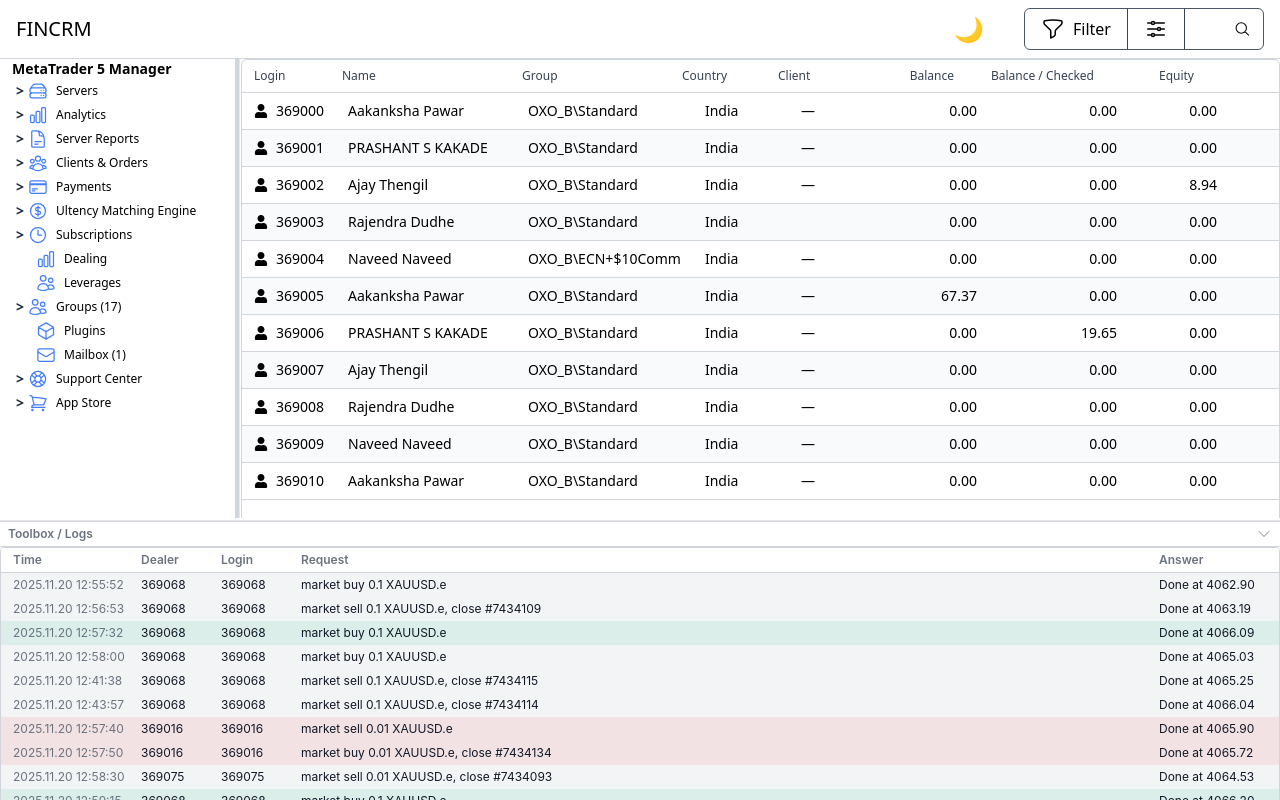
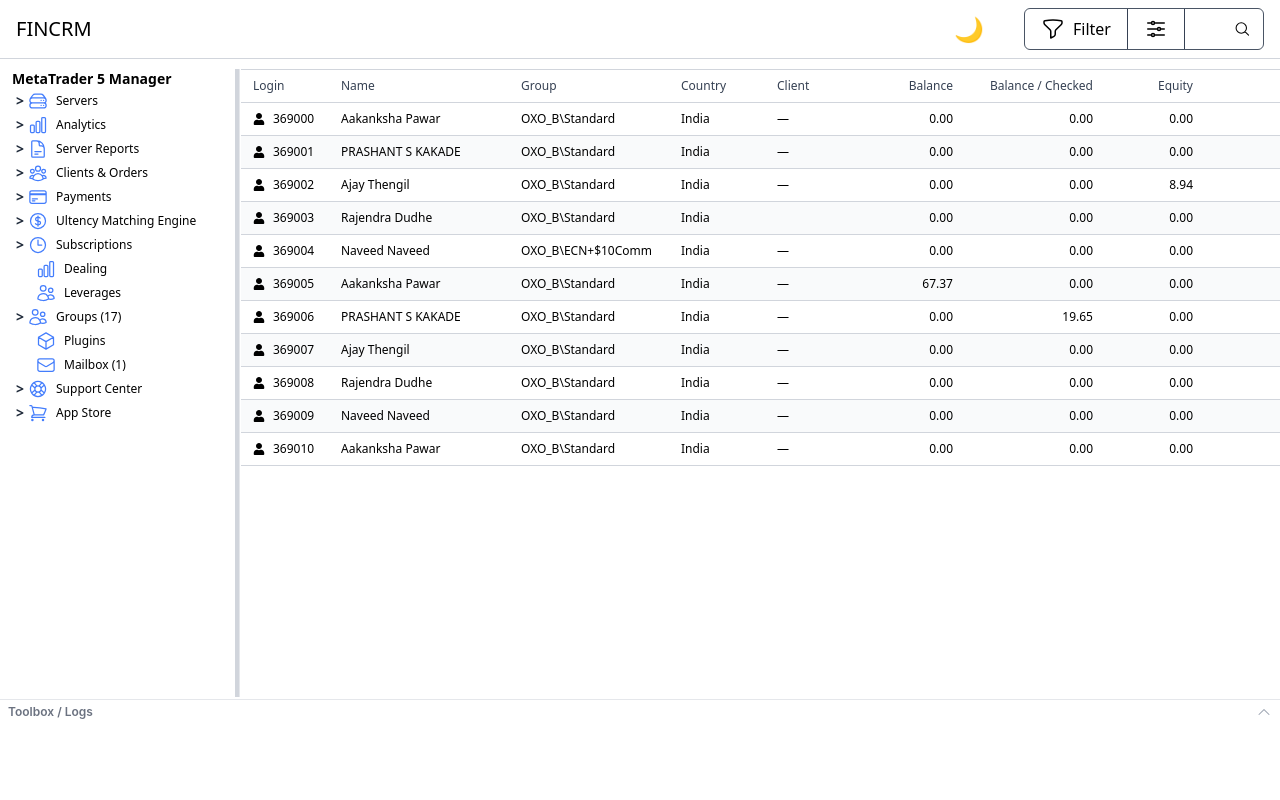
Before and after one commit to katochrasik794/mt5manager-clone, a React (Vite) app: page /trading-accounts in a window 1280 px wide. Built offline with nearby package versions, Linux system fonts and the light colour scheme.

Commit message:
Applied stretchable sidebar, main, and footer

```diff
--- a/src/App.jsx
+++ b/src/App.jsx
@@ -83,7 +83,7 @@
   const { mode } = useContext(Mycontext);
   const [sidebarOpen, setSidebarOpen] = useState(false);
   const [sidebarWidth, setSidebarWidth] = useState(240); // default sidebar width
-  const [footerHeight, setFooterHeight] = useState(40); // default footer height
+  const [footerHeight, setFooterHeight] = useState(40); // will be overridden to 10% of screen
   const [isSidebarResizing, setIsSidebarResizing] = useState(false);
   const [isMainResizing, setIsMainResizing] = useState(false);
   const [isFooterResizing, setIsFooterResizing] = useState(false);
@@ -95,6 +95,13 @@
   useEffect(() => {
     setSidebarOpen(false);
   }, [location]);
+
+  // Set initial footerHeight to 10% of screen height
+  useEffect(() => {
+    if (typeof window !== "undefined") {
+      setFooterHeight(window.innerHeight * 0.1);
+    }
+  }, []);
 
   useEffect(() => {
     function handleMouseMove(e) {
@@ -159,12 +166,17 @@
       className={`h-screen flex flex-col ${isResizing ? "select-none" : ""} ${mode}`}
       style={{ backgroundColor: mode === "dark" ? "#2c2c2c" : "white" }}
     >
-      {/* Topbar - always visible */}
-      <Topbar onToggleSidebar={() => setSidebarOpen((s) => !s)} />
+      {/* Topbar - fixed to ~10% of screen height */}
+      {/* <div style={{ height: "10vh", borderBottom: "1px solid #ccc" }}>
+        <Topbar onToggleSidebar={() => setSidebarOpen((s) => !s)} />
+      </div> */}
+      <Topbar />
 
-      {/* Wrapper for middle (sidebar + main) and footer */}
-      <div className="flex flex-col overflow-hidden">
-        {/* Middle area: sidebar + changing dashboard content */}
+      {/* Wrapper for middle (sidebar + main) and footer - occupies remaining 90% */}
+      <div className="flex flex-col overflow-hidden" style={{ height: "90vh",
+        padding: "10px 0px 0px 0px"
+       }}>
+        {/* Middle area: sidebar + changing dashboard content (≈80% initially) */}
         <div
           className="flex-1 grid overflow-hidden"
           style={{
@@ -198,7 +210,11 @@
           <div></div>
 
           {/* Main area - stretches smoothly when sidebar is resized */}
-          <main className="overflow-auto relative">
+          <main
+            className={`overflow-auto relative ${
+              mode === "dark" ? "bg-[#2c2c2c]" : "bg-white"
+            }`}
+          >
             {/* Horizontal resize handle on main's left border */}
             <div
               onMouseDown={handleMainResizeMouseDown}
@@ -233,7 +249,7 @@
           }`}
         />
 
-        {/* Footer always visible, but height stretchable */}
+        {/* Footer always visible, but height stretchable (initially ~10% of screen) */}
         <div
           className={`shrink-0 overflow-hidden border-t ${
             mode === "dark"
--- a/src/components/FooterBar.jsx
+++ b/src/components/FooterBar.jsx
@@ -69,7 +69,7 @@
   const styles = mode === "dark" ? darkStyles : lightStyles;
 //   const login = "2025.11.20 08:50:33";
 //   const logout = "—";
-  const [isLogsPanelOpen, setIsLogsPanelOpen] = useState(true);
+  const [isLogsPanelOpen, setIsLogsPanelOpen] = useState(false);
 
   useEffect(() => {
     setFooterHeight(isLogsPanelOpen ? 280 : 50);
--- a/src/pages/clients/ClientPage.jsx
+++ b/src/pages/clients/ClientPage.jsx
@@ -60,7 +60,7 @@
         </div>
 
         {/* Scrollable body: fixed height so ~20 rows are visible (adjust h-[720px] if you need exact fit) */}
-        <div className={`max-h-[530px] overflow-y-auto ${mode === "dark" ? "custom-scrollbar" : "custom-scrollbar-light"}`}>
+        <div className={`overflow-y-auto ${mode === "dark" ? "custom-scrollbar" : "custom-scrollbar-light"}`}>
           <table className="min-w-full table-fixed border-collapse">
             <tbody>
               {rows.map((r, idx) => (
--- a/src/pages/clients/OnlineUsers.jsx
+++ b/src/pages/clients/OnlineUsers.jsx
@@ -86,9 +86,9 @@
         <div className="text-sm text-gray-400">Showing table — scroll to see more</div>
       </div> */}
 
-      <div className={`rounded-md shadow-sm overflow-hidden ${mode === "dark" ? "bg-[#2c2c2c] border border-gray-700" : "bg-white border border-gray-300"}`}>
+      <div className={`overflow-hidden ${mode === "dark" ? "bg-[#2c2c2c] border border-gray-700" : "bg-white border border-gray-300"}`}>
         {/* HEADER */}
-        <div className="w-full overflow-x-auto">
+        <div className="w-full h-full overflow-x-auto">
           <table className="min-w-full table-fixed border-collapse">
             <thead>
               <tr>
@@ -131,32 +131,32 @@
                   onDoubleClick={() => onRowDoubleClick(r)}
                   className={`border-b cursor-pointer ${mode === "dark" ? `border-gray-800 hover:bg-gray-800/40 ${idx % 2 === 0 ? "bg-[#2c2c2c]" : "bg-[#343434]"}` : `border-gray-300 hover:bg-gray-200 ${idx % 2 === 0 ? "bg-white" : "bg-gray-50"}`}`}
                 >
-                  <td className={`px-3 py-2 text-sm w-[90px] ${mode === "dark" ? "text-gray-200" : "text-black"}`}>
+                  <td className={`px-3 py-2 text-xs w-[90px] ${mode === "dark" ? "text-gray-200" : "text-black"}`}>
                     <div className="flex items-center gap-2">
                       {renderLoginIcon(r.client)}
                       {r.login}
                     </div>
                   </td>
 
-                  <td className={`px-3 py-2 text-sm w-[180px] ${mode === "dark" ? "text-gray-200" : "text-black"}`}>
+                  <td className={`px-3 py-2 text-xs w-[180px] ${mode === "dark" ? "text-gray-200" : "text-black"}`}>
                     {r.group}
                   </td>
-                  <td className={`px-3 py-2 text-sm w-[200px] ${mode === "dark" ? "text-gray-200" : "text-black"}`}>
+                  <td className={`px-3 py-2 text-xs w-[200px] ${mode === "dark" ? "text-gray-200" : "text-black"}`}>
                     {r.name}
                   </td>
-                  <td className={`px-3 py-2 text-sm w-[110px] ${mode === "dark" ? "text-gray-200" : "text-black"}`}>
+                  <td className={`px-3 py-2 text-xs w-[110px] ${mode === "dark" ? "text-gray-200" : "text-black"}`}>
                     {r.client}
                   </td>
-                  <td className={`px-3 py-2 text-sm w-[90px] ${mode === "dark" ? "text-gray-200" : "text-black"}`}>
+                  <td className={`px-3 py-2 text-xs w-[90px] ${mode === "dark" ? "text-gray-200" : "text-black"}`}>
                     {r.version || "5430"}
                   </td>
-                  <td className={`px-3 py-2 text-sm w-[160px] ${mode === "dark" ? "text-gray-200" : "text-black"}`}>
+                  <td className={`px-3 py-2 text-xs w-[160px] ${mode === "dark" ? "text-gray-200" : "text-black"}`}>
                     {r.ip || "0.0.0.0"}
                   </td>
-                  <td className={`px-3 py-2 text-sm text-right w-[100px] ${mode === "dark" ? "text-gray-200" : "text-black"}`}>
+                  <td className={`px-3 py-2 text-xs text-right w-[100px] ${mode === "dark" ? "text-gray-200" : "text-black"}`}>
                     {r.equity}
                   </td>
-                  <td className={`px-3 py-2 text-sm text-right w-[80px] ${mode === "dark" ? "text-gray-200" : "text-black"}`}>
+                  <td className={`px-3 py-2 text-xs text-right w-[80px] ${mode === "dark" ? "text-gray-200" : "text-black"}`}>
                     {r.currency}
                   </td>
                 </tr>
--- a/src/pages/clients/TradingAccounts.jsx
+++ b/src/pages/clients/TradingAccounts.jsx
@@ -43,9 +43,9 @@
         <div className="text-sm text-gray-400">Showing table — scroll to see more</div>
       </div> */}
 
-      <div className={`rounded-md border h-[75vh] shadow-sm overflow-hidden ${mode === "dark" ? "bg-[#2c2c2c] border-gray-700" : "bg-white border-gray-300"}`}>
+      <div className={`border-t overflow-hidden ${mode === "dark" ? "bg-[#2c2c2c] border-gray-700" : "bg-white border-gray-300"}`}>
         {/* Table header */}
-        <div className="w-full overflow-x-auto">
+        <div className="w-full h-full overflow-x-auto">
           <table className="min-w-full table-auto border-collapse">
             <thead>
               <tr className="">
@@ -76,16 +76,16 @@
                   className={`border-b cursor-pointer ${mode === "dark" ? `border-gray-800 hover:bg-gray-800/40 ${idx % 2 === 0 ? "bg-[#2c2c2c]" : "bg-[#343434]"}` : `border-gray-300 hover:bg-gray-200 ${idx % 2 === 0 ? "bg-white" : "bg-gray-50"}`}`}
                   title="Double-click to open client details"
                 >
-                  <td className={`px-3 py-2 text-sm min-w-[88px] flex gap-2 items-center ${mode === "dark" ? "text-gray-200" : "text-black"}`}><FaUser /> {r.login}</td>
-                  <td className={`px-3 py-2 text-sm min-w-[180px] ${mode === "dark" ? "text-gray-200" : "text-black"}`}>{r.name}</td>
-                  <td className={`px-3 py-2 text-sm min-w-[160px] ${mode === "dark" ? "text-gray-200" : "text-black"}`}>{r.group}</td>
-                  <td className={`px-3 py-2 text-sm min-w-[96px] ${mode === "dark" ? "text-gray-200" : "text-black"}`}>{r.country}</td>
-                  <td className={`px-3 py-2 text-sm min-w-[80px] ${mode === "dark" ? "text-gray-200" : "text-black"}`}>{r.client}</td>
-                  <td className={`px-3 py-2 text-sm text-right min-w-[120px] ${mode === "dark" ? "text-gray-200" : "text-black"}`}>{r.balance}</td>
-                  <td className={`px-3 py-2 text-sm text-right min-w-[140px] ${mode === "dark" ? "text-gray-200" : "text-black"}`}>{r.balanceChecked}</td>
-                  <td className={`px-3 py-2 text-sm text-right min-w-[100px] ${mode === "dark" ? "text-gray-200" : "text-black"}`}>{r.equity}</td>
-                  <td className={`px-3 py-2 text-sm text-right min-w-[120px] ${mode === "dark" ? "text-gray-200" : "text-black"}`}>{r.profit}</td>
-                  <td className={`px-3 py-2 text-sm text-right min-w-[72px] ${mode === "dark" ? "text-gray-200" : "text-black"}`}>{r.currency}</td>
+                  <td className={`px-3 py-2 text-xs min-w-[88px] flex gap-2 items-center ${mode === "dark" ? "text-gray-200" : "text-black"}`}><FaUser /> {r.login}</td>
+                  <td className={`px-3 py-2 text-xs min-w-[180px] ${mode === "dark" ? "text-gray-200" : "text-black"}`}>{r.name}</td>
+                  <td className={`px-3 py-2 text-xs min-w-[160px] ${mode === "dark" ? "text-gray-200" : "text-black"}`}>{r.group}</td>
+                  <td className={`px-3 py-2 text-xs min-w-[96px] ${mode === "dark" ? "text-gray-200" : "text-black"}`}>{r.country}</td>
+                  <td className={`px-3 py-2 text-xs min-w-[80px] ${mode === "dark" ? "text-gray-200" : "text-black"}`}>{r.client}</td>
+                  <td className={`px-3 py-2 text-xs text-right min-w-[120px] ${mode === "dark" ? "text-gray-200" : "text-black"}`}>{r.balance}</td>
+                  <td className={`px-3 py-2 text-xs text-right min-w-[140px] ${mode === "dark" ? "text-gray-200" : "text-black"}`}>{r.balanceChecked}</td>
+                  <td className={`px-3 py-2 text-xs text-right min-w-[100px] ${mode === "dark" ? "text-gray-200" : "text-black"}`}>{r.equity}</td>
+                  <td className={`px-3 py-2 text-xs text-right min-w-[120px] ${mode === "dark" ? "text-gray-200" : "text-black"}`}>{r.profit}</td>
+                  <td className={`px-3 py-2 text-xs text-right min-w-[72px] ${mode === "dark" ? "text-gray-200" : "text-black"}`}>{r.currency}</td>
                 </tr>
               ))}
             </tbody>
```
Also changed, not shown: src/pages/clients/Clients.jsx (+15 -15 lines), src/pages/clients/Orders.jsx (+11 -11 lines), src/pages/clients/Positions.jsx (+10 -10 lines).
